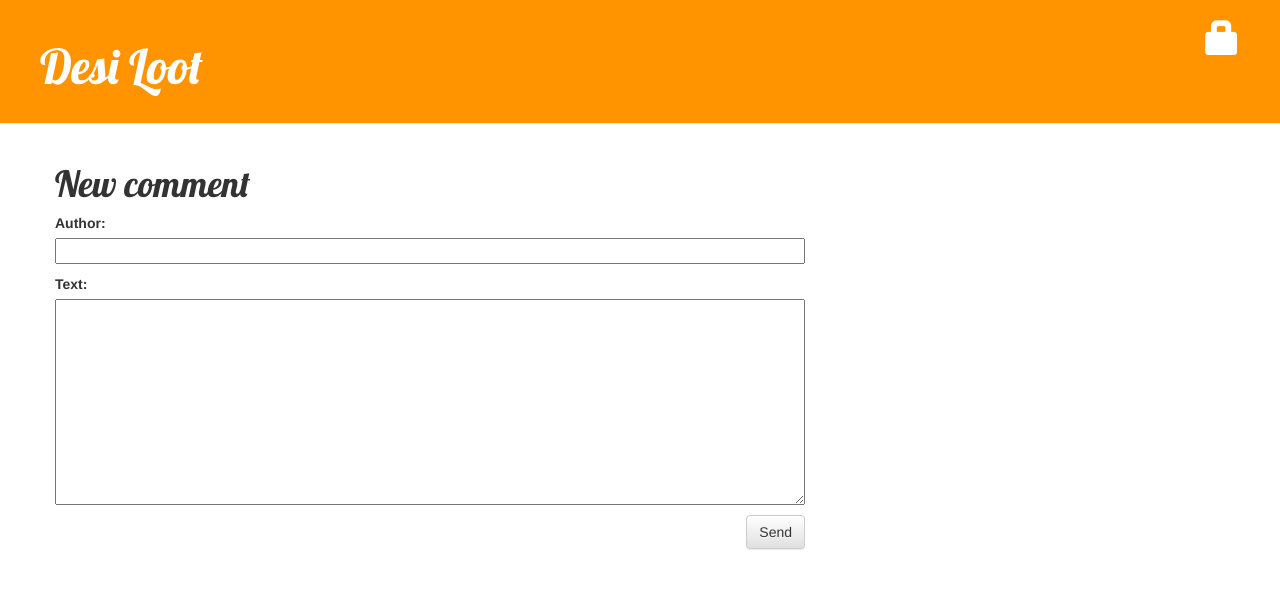
After one commit to subh2504/desiloot, a Django app: page /post/7/comment/ in a window 1280 px wide. The commit adds this page. Shown: the top 589 px of the page. Run offline with Django 3.2, Linux system fonts and the light colour scheme; data comes from the database, SQL or seed files in the repository; both versions use the stored data as it was after the commit; some libraries are stand-ins or nearby versions.

Commit message:
ADDED cOMMENT pART.

```diff
--- a/blog/admin.py
+++ b/blog/admin.py
@@ -1,5 +1,5 @@
 from django.contrib import admin
-from .models import Post
-
+from .models import Post,Comment
 # Register your models here.
 admin.site.register(Post)
+admin.site.register(Comment)
--- a/blog/forms.py
+++ b/blog/forms.py
@@ -1,9 +1,15 @@
 from django import forms
 
-from .models import Post
+from .models import Post, Comment
 
 class PostForm(forms.ModelForm):
 
     class Meta:
         model = Post
         fields = ('title', 'text',)
+
+class CommentForm(forms.ModelForm):
+
+    class Meta:
+        model = Comment
+        fields = ('author', 'text',)
--- a/blog/models.py
+++ b/blog/models.py
@@ -19,3 +19,20 @@ class Post(models.Model):
 
     def __str__(self):
         return self.title
+
+class Comment(models.Model):
+    post = models.ForeignKey('blog.Post', related_name='comments')
+    author = models.CharField(max_length=200)
+    text = models.TextField()
+    created_date = models.DateTimeField(default=timezone.now)
+    approved_comment = models.BooleanField(default=False)
+
+    def approve(self):
+        self.approved_comment = True
+        self.save()
+
+    def approved_comments(self):
+        return self.comments.filter(approved_comment=True)
+
+    def __str__(self):
+        return self.text
--- a/blog/static/css/blog.css
+++ b/blog/static/css/blog.css
@@ -44,3 +44,6 @@ h1, h2, h3, h4 {
 .post h1 a, .post h1 a:visited {
     color: #000000;
 }
+.comment {
+    margin: 20px 0px 20px 20px;
+}
--- /dev/null
+++ b/blog/templates/blog/add_comment_to_post.html
@@ -0,0 +1,9 @@
+{% extends 'blog/base.html' %}
+
+{% block content %}
+    <h1>New comment</h1>
+    <form method="POST" class="post-form">{% csrf_token %}
+        {{ form.as_p }}
+        <button type="submit" class="save btn btn-default">Send</button>
+    </form>
+{% endblock %}
--- a/blog/templates/blog/base.html
+++ b/blog/templates/blog/base.html
@@ -7,13 +7,16 @@
         <link href='//fonts.googleapis.com/css?family=Lobster&subset=latin,latin-ext' rel='stylesheet' type='text/css'>
         <link rel="stylesheet" href="{% static 'css/blog.css' %}">
     </head>
-    <body>
+   <body>
     <div class="page-header">
-        <h1><a href="/">Desi Loot</a></h1>
-        {% if user.is_authenticated %}
-            <a href="{% url 'post_draft_list' %}" class="top-menu"><span class="glyphicon glyphicon-edit"></span></a>
-            <a href="{% url 'post_new' %}" class="top-menu"><span class="glyphicon glyphicon-plus"></span></a>
-        {% endif %}
+    {% if user.is_authenticated %}
+        <a href="{% url 'post_new' %}" class="top-menu"><span class="glyphicon glyphicon-plus"></span></a>
+        <a href="{% url 'post_draft_list' %}" class="top-menu"><span class="glyphicon glyphicon-edit"></span></a>
+        <p class="top-menu">Hello {{ user.username }}<small>(<a href="{% url 'logout' %}">Log out</a>)</small></p>
+    {% else %}
+        <a href="{% url 'login' %}" class="top-menu"><span class="glyphicon glyphicon-lock"></span></a>
+    {% endif %}
+    <h1><a href="/">Desi Loot</a></h1>
     </div>
     <div class="content container">
         <div class="row">
--- a/blog/templates/blog/post_draft_list.html
+++ b/blog/templates/blog/post_draft_list.html
@@ -8,4 +8,5 @@
             <p>{{ post.text|truncatechars:200 }}</p>
         </div>
     {% endfor %}
+
 {% endblock %}
--- a/blog/templates/blog/post_list.html
+++ b/blog/templates/blog/post_list.html
@@ -1,3 +1,5 @@
+
+
 {% extends 'blog/base.html' %}
 
 {% block content %}
@@ -8,6 +10,7 @@
             </div>
             <h1><a href="{% url 'post_detail' pk=post.pk %}">{{ post.title }}</a></h1>
             <p>{{ post.text|linebreaksbr }}</p>
+            <a href="{% url 'post_detail' pk=post.pk %}">Comments: {{ post.approved_comments.count }}</a>
         </div>
     {% endfor %}
-{% endblock %}
+{% endblock content %}
--- a/blog/urls.py
+++ b/blog/urls.py
@@ -9,4 +9,7 @@ urlpatterns = [
     url(r'^drafts/$', views.post_draft_list, name='post_draft_list'),
     url(r'^post/(?P<pk>\d+)/publish/$', views.post_publish, name='post_publish'),
     url(r'^post/(?P<pk>\d+)/remove/$', views.post_remove, name='post_remove'),
+    url(r'^post/(?P<pk>\d+)/comment/$', views.add_comment_to_post, name='add_comment_to_post'),
+    url(r'^comment/(?P<pk>\d+)/approve/$', views.comment_approve, name='comment_approve'),
+    url(r'^comment/(?P<pk>\d+)/remove/$', views.comment_remove, name='comment_remove'),
 ]
--- a/blog/views.py
+++ b/blog/views.py
@@ -1,9 +1,12 @@
 from django.shortcuts import render,get_object_or_404
 from django.utils import timezone
-from .models import Post
+from .models import Post,Comment
 from django.shortcuts import redirect
-from .forms import PostForm
+from .forms import PostForm ,CommentForm
+from django.contrib.auth.decorators import login_required
 
+
+@login_required
 def post_new(request):
     if request.method == "POST":
         form = PostForm(request.POST)
@@ -22,11 +25,13 @@ def post_list(request):
     posts = Post.objects.filter(published_date__lte=timezone.now()).order_by('published_date')
     return render(request, 'blog/post_list.html', {'posts': posts})
 
+
 def post_detail(request, pk):
     post = get_object_or_404(Post, pk=pk)
     return render(request, 'blog/post_detail.html', {'post': post})
 
 
+@login_required
 def post_edit(request, pk):
     post = get_object_or_404(Post, pk=pk)
     if request.method == "POST":
@@ -41,17 +46,48 @@ def post_edit(request, pk):
         form = PostForm(instance=post)
     return render(request, 'blog/post_edit.html', {'form': form})
 
+@login_required
 def post_draft_list(request):
     posts = Post.objects.filter(published_date__isnull=True).order_by('created_date')
     return render(request, 'blog/post_draft_list.html', {'posts': posts})
 
-
+@login_required
 def post_publish(request, pk):
     post = get_object_or_404(Post, pk=pk)
     post.publish()
     return redirect('post_detail', pk=pk)
 
+@login_required
 def post_remove(request, pk):
     post = get_object_or_404(Post, pk=pk)
     post.delete()
     return redirect('post_list')
+
+
+def add_comment_to_post(request, pk):
+    post = get_object_or_404(Post, pk=pk)
+    if request.method == "POST":
+        form = CommentForm(request.POST)
+        if form.is_valid():
+            comment = form.save(commit=False)
+            comment.post = post
+            comment.save()
+            return redirect('post_detail', pk=post.pk)
+    else:
+        form = CommentForm()
+    return render(request, 'blog/add_comment_to_post.html', {'form': form})
+
+
+
+@login_required
+def comment_approve(request, pk):
+    comment = get_object_or_404(Comment, pk=pk)
+    comment.approve()
+    return redirect('post_detail', pk=comment.post.pk)
+
+@login_required
+def comment_remove(request, pk):
+    comment = get_object_or_404(Comment, pk=pk)
+    post_pk = comment.post.pk
+    comment.delete()
+    return redirect('post_detail', pk=post_pk)
--- a/desi_loot/settings.py
+++ b/desi_loot/settings.py
@@ -72,7 +72,7 @@ TEMPLATES = [
 
 WSGI_APPLICATION = 'desi_loot.wsgi.application'
 
-
+LOGIN_REDIRECT_URL = '/'
 # Database
 # https://docs.djangoproject.com/en/1.9/ref/settings/#databases
 
--- a/desi_loot/urls.py
+++ b/desi_loot/urls.py
@@ -16,8 +16,11 @@ Including another URLconf
 """
 from django.conf.urls import url,include
 from django.contrib import admin
+from django.contrib.auth import views
 
 urlpatterns = [
     url(r'^admin/', admin.site.urls),
+    url(r'^accounts/logout/$', views.logout, name='logout', kwargs={'next_page': '/'}),
+    url(r'^accounts/login/$', views.login, name='login'),
     url(r'', include('blog.urls')),
 ]
```
Also changed, not shown: blog/templates/blog/post_detail.html (+19 -0 lines), blog/templates/registration/login.html (added, +26 -0 lines), blog/migrations/0002_comment.py (added), db.sqlite3.
